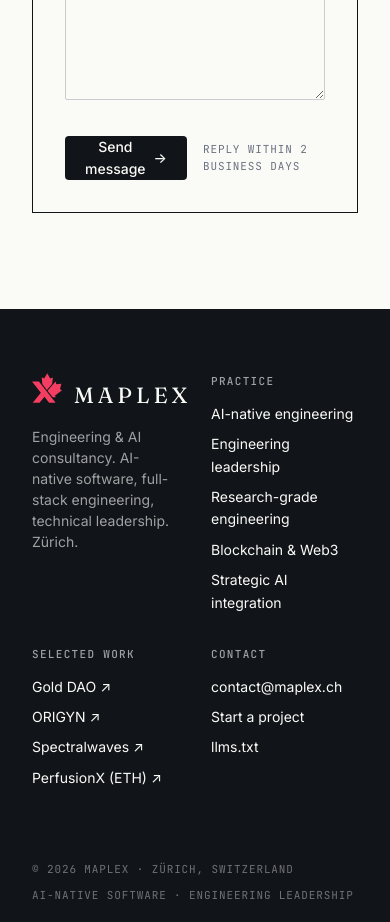
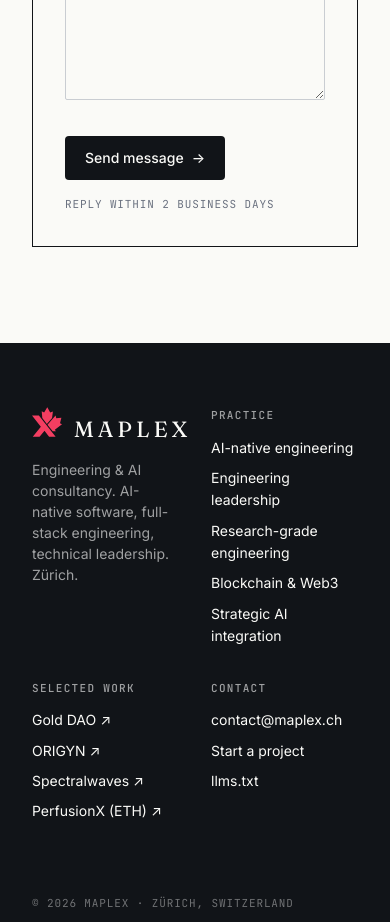
Before and after one commit to MapleXLabs/homepage, a React (Vite) app: page / in a window 390 px wide. Shown: the part 10740-11662 px from the top of the page. Built offline with nearby package versions, Linux system fonts and the light colour scheme.

Commit message:
improve contact form on mobile

```diff
--- a/src/components/Contact.tsx
+++ b/src/components/Contact.tsx
@@ -88,8 +88,8 @@
               ></textarea>
             </Field>
 
-            <div className='flex items-center justify-between gap-4 pt-2'>
-              <button type='submit' className='btn btn-primary'>
+            <div className='flex flex-col sm:flex-row sm:items-center sm:justify-between gap-4 pt-2'>
+              <button type='submit' className='btn btn-primary self-start whitespace-nowrap'>
                 Send message <span aria-hidden='true'>→</span>
               </button>
               <span className='font-mono text-[11px] tracking-[0.08em] uppercase text-neutral-500'>
```
